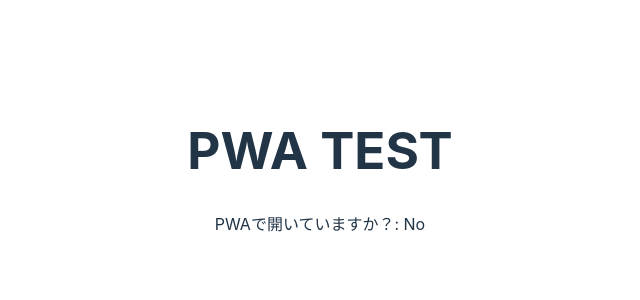
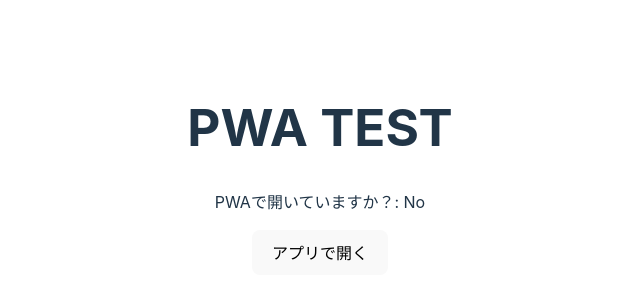
Before and after one commit to oligeon-dev/pwa, a React (Vite) app: page / in a window 1280 px wide. Shown: the part 230-530 px from the top of the page, without its empty margins (320-960 px from the left). Built offline with nearby package versions, Linux system fonts and the light colour scheme.

Commit message:
open in app

```diff
--- a/src/App.tsx
+++ b/src/App.tsx
@@ -2,12 +2,18 @@ import './App.css';
 
 function App() {
   const isOpenInPWA = window.matchMedia('(display-mode: standalone)').matches;
+
+  const openInPWA = () => {
+    window.location.href = `intent://${window.location.host}${window.location.pathname}#Intent;scheme=https;end;`;
+  };
 
   return (
     <div>
       <h1>PWA TEST</h1>
 
       <p>PWAで開いていますか？: {isOpenInPWA ? 'Yes' : 'No'}</p>
+
+      <button onClick={openInPWA}>アプリで開く</button>
     </div>
   );
 }
```
